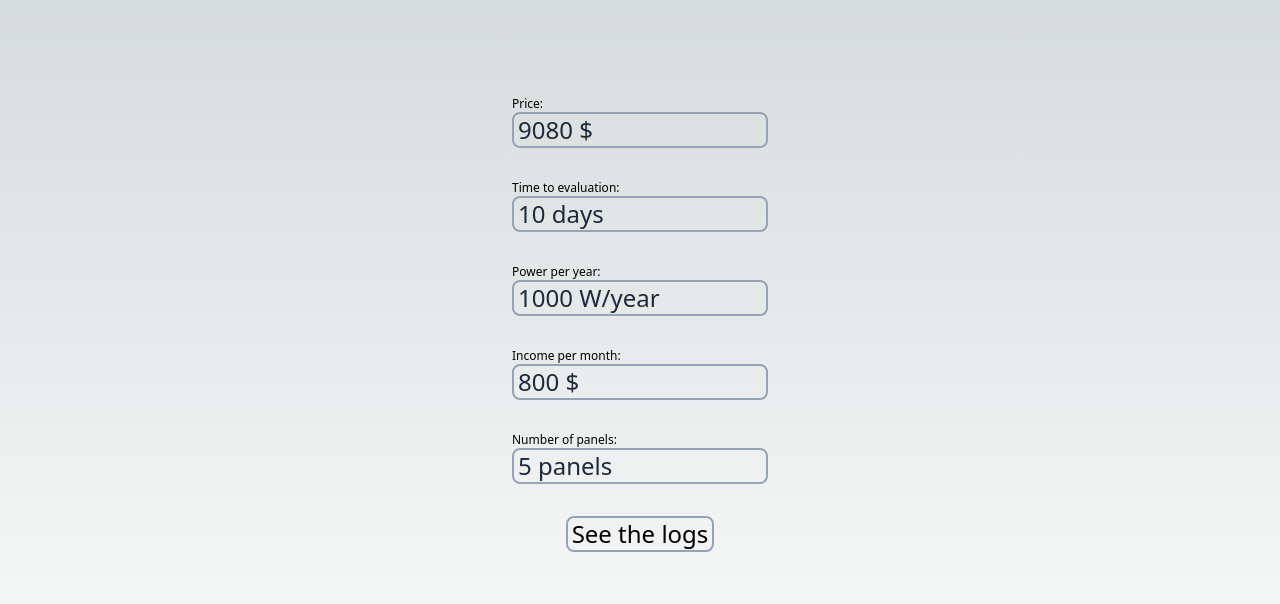
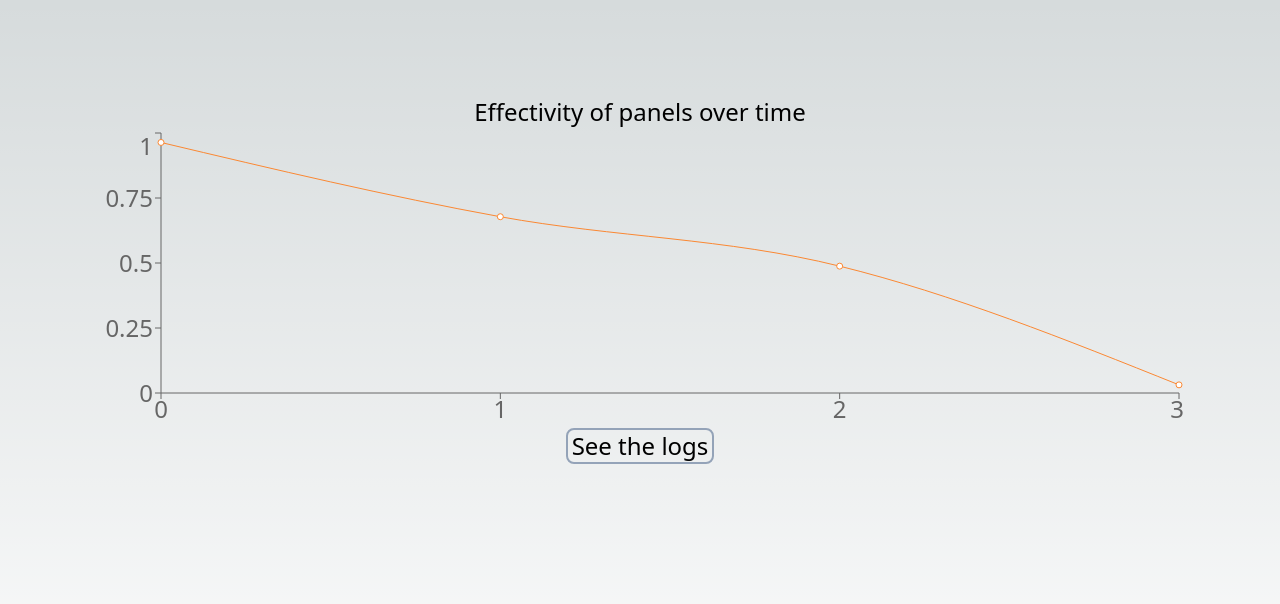
Before and after one commit to kuza11/hackathon, a Next.js app in the folder hackathon_web/: page /stats in a window 1280 px wide. Shown: the top 604 px of the page. Built offline with nearby package versions, Linux system fonts and the light colour scheme.

Commit message:
Adding better graphs

```diff
--- a/hackathon_web/package.json
+++ b/hackathon_web/package.json
@@ -20,6 +20,7 @@
     "postcss": "8.4.23",
     "react": "18.2.0",
     "react-dom": "18.2.0",
+    "recharts": "^2.6.2",
     "tailwindcss": "3.3.2"
   }
 }
--- a/hackathon_web/src/pages/index.jsx
+++ b/hackathon_web/src/pages/index.jsx
@@ -1,18 +1,17 @@
 import { useRouter } from "next/router";
 import { useState } from "react";
 
-export default function Home({ stats, setStats }) {
-  const [location, setLocation] = useState({ lon: null, lat: null });
-  const [showGraph, setShowGraph] = useState(false);
+export default function Home({ setStats }) {
+  const [panelInfo, setPanelInfo] = useState({ panel_count: null, power_per_panel: null });
   const router = useRouter();
 
-  async function sendLocation(location) {
+  async function sendPanelInfo(panelInfo) {
     const res = await fetch("/api/graph", {
       method: "POST",
       headers: {
         "Content-Type": "application/json",
       },
-      body: JSON.stringify({ location: location }),
+      body: JSON.stringify(panelInfo),
     });
 
     return await res.json();
@@ -20,8 +19,8 @@ export default function Home({ stats, setStats }) {
 
   async function handleSubmit(e) {
     e.preventDefault();
-    setStats(await sendLocation(location));
-    setShowGraph(true);
+    // setStats(await sendPanelInfo(panelInfo));
+    router.push("/stats");
   }
 
   return (
@@ -29,68 +28,24 @@ export default function Home({ stats, setStats }) {
       <form className="flex flex-col gap-2" onSubmit={handleSubmit}>
         <input
           className="rounded-lg border-2 border-slate-400 bg-transparent px-1"
-          placeholder="Longitude"
-          onChange={(e) => setLocation({ lon: e.target.value, lat: location.lat })}
-          value={location.lon}
+          placeholder="Number of panels you have"
+          onChange={(e) =>
+            setPanelInfo({ panel_count: e.target.value, power_per_panel: panelInfo.power_per_panel })
+          }
+          value={panelInfo.panel_count}
         />
         <input
           className="rounded-lg border-2 border-slate-400 bg-transparent px-1"
-          placeholder="Latitude"
-          onChange={(e) => setLocation({ lat: e.target.value, lon: location.lon })}
-          value={location.lat}
+          placeholder="Max power per one panel [W]"
+          onChange={(e) =>
+            setPanelInfo({ power_per_panel: e.target.value, panel_count: panelInfo.panel_count })
+          }
+          value={panelInfo.power_per_panel}
         />
         <button className="rounded-lg border-2 border-slate-400 bg-transparent px-1">
           Calculate
         </button>
       </form>
-
-      {showGraph && (
-        <>
-          <Graph stats={stats} height={300} />
-          <input
-            className="rounded-lg border-2 border-slate-400 bg-transparent px-1"
-            placeholder="Pick a number of panels"
-          />
-          <button
-            className="rounded-lg border-2 border-slate-400 bg-transparent px-1"
-            onClick={() => router.push("/stats")}
-          >
-            Show statistics
-          </button>
-        </>
-      )}
     </main>
   );
 }
-
-function Graph({ stats, height }) {
-  let max = stats.reduce((maxTime, current) => {
-    return current.time > maxTime ? current.time : maxTime;
-  }, 0);
-
-  function map(val, inMin, inMax, outMin, outMax) {
-    return ((val - inMin) * (outMax - outMin)) / (inMax - inMin) + outMin;
-  }
-
-  return (
-    <>
-      <p>Graph</p>
-      <div
-        className="flex items-end gap-1 w-full overflow-x-scroll justify-center border-2 border-slate-400"
-        style={{ height }}
-      >
-        {stats.map((e) => (
-          <Node
-            key={e.number}
-            color={e.worth ? "green" : "red"}
-            height={map(e.time, 0, max, 0, height)}
-          />
-        ))}
-      </div>
-    </>
-  );
-}
-
-function Node({ color, height }) {
-  return <div style={{ height, backgroundColor: color, minWidth: "20px" }} />;
-}
--- a/hackathon_web/src/pages/map.jsx
+++ /dev/null
@@ -1,7 +0,0 @@
-export default function Map() {
-  return (
-    <main className="flex min-h-screen flex-col items-center p-24 text-2xl">
-      <div>Map</div>
-    </main>
-  );
-}
--- a/hackathon_web/src/pages/stats.jsx
+++ b/hackathon_web/src/pages/stats.jsx
@@ -1,21 +1,35 @@
 import { useRouter } from "next/router";
+import Graph_css from "../styles/Graph.module.css";
+import {
+  ResponsiveContainer,
+  LineChart,
+  Line,
+  XAxis,
+  YAxis,
+  Tooltip,
+} from "recharts";
 
 export default function Stats(/*{ stats }*/) {
   let router = useRouter();
 
   let stats = [
-    { value: "9080", name: "Price", unit: "$" },
-    { value: "10", name: "Time to evaluation", unit: "days" },
-    { value: "1000", name: "Power per year", unit: "W/year" },
-    { value: "800", name: "Income per month", unit: "$" },
-    { value: "5", name: "Number of panels", unit: "panels" },
+    { number: 0, time: Math.random() },
+    { number: 1, time: Math.random() },
+    { number: 2, time: Math.random() },
+    { number: 3, time: Math.random() },
   ];
 
   return (
-    <main className="flex min-h-screen flex-col items-center p-24 gap-8 text-2xl">
-      {stats.map((e) => (
-        <Panel key={e.name} e={e} />
-      ))}
+    <main className="flex min-h-screen flex-col items-center p-24 text-2xl">
+      <h1>Effectivity of panels over time</h1>
+      <ResponsiveContainer width="100%" height={300}>
+        <LineChart data={stats}>
+          <XAxis dataKey="number" />
+          <YAxis />
+          <Line type="monotone" dataKey="time" stroke="#FB8833" />
+          <Tooltip />
+        </LineChart>
+      </ResponsiveContainer>
       <button
         className="rounded-lg border-2 border-slate-400 bg-transparent px-1"
         onClick={() => router.push("/admin")}
@@ -26,13 +40,48 @@ export default function Stats(/*{ stats }*/) {
   );
 }
 
-function Panel({ e: { name, value, unit } }) {
+function Graph({ name, unit1, unit2, stats, height, setNumPanels }) {
+  const router = useRouter();
+  const threshhold = 0.25;
+
+  let max = stats.reduce((maxTime, current) => {
+    return current.time > maxTime ? current.time : maxTime;
+  }, 0);
+
+  function map(val, inMin, inMax, outMin, outMax) {
+    return ((val - inMin) * (outMax - outMin)) / (inMax - inMin) + outMin;
+  }
+
   return (
-    <div>
-      <p className="text-xs">{name}:</p>
-      <p className="w-64 rounded-lg border-2 border-slate-400 px-1 text-slate-800">
-        {value} {unit}
-      </p>
-    </div>
+    <>
+      <p>{name}</p>
+      <div className={`w-full ${Graph_css.graphContainer}`}>
+        <p className={`text-xs ${Graph_css.unit1}`}>{unit1}</p>
+        <p className={`text-xs ${Graph_css.unit2}`}>{unit2}</p>
+        <div
+          className={`flex flex-row-reverse items-end gap-1 max-w-full overflow-x-auto border-2 border-slate-400 ${Graph_css.graph}`}
+          style={{ height }}
+        >
+          {stats.map((e) => {
+            let time = map(e.time, 0, max, 0, height);
+            return (
+              <Node
+                key={e.number}
+                color={time > height * (1 - threshhold) ? "green" : "red"}
+                height={time}
+                onClick={() => {
+                  setNumPanels(e.number);
+                  router.push("/stats");
+                }}
+              />
+            );
+          })}
+        </div>
+      </div>
+    </>
   );
 }
+
+function Node({ color, height }) {
+  return <div style={{ height, backgroundColor: color, minWidth: "20px" }} />;
+}
--- /dev/null
+++ b/hackathon_web/src/styles/Graph.module.css
@@ -0,0 +1,19 @@
+.graphContainer {
+  display: grid;
+  grid-template-areas: "unit1 graph" "unit2 unit2";
+  grid-template-columns: 15px auto;
+}
+
+.unit1 {
+  grid-area: unit1;
+  writing-mode: vertical-lr;
+}
+
+.unit2 {
+  grid-area: unit2;
+  text-align: end;
+}
+
+.graph {
+  grid-area: graph;
+}
```
Also changed, not shown: 1 other file (tests, documents, lock files or other folders).
